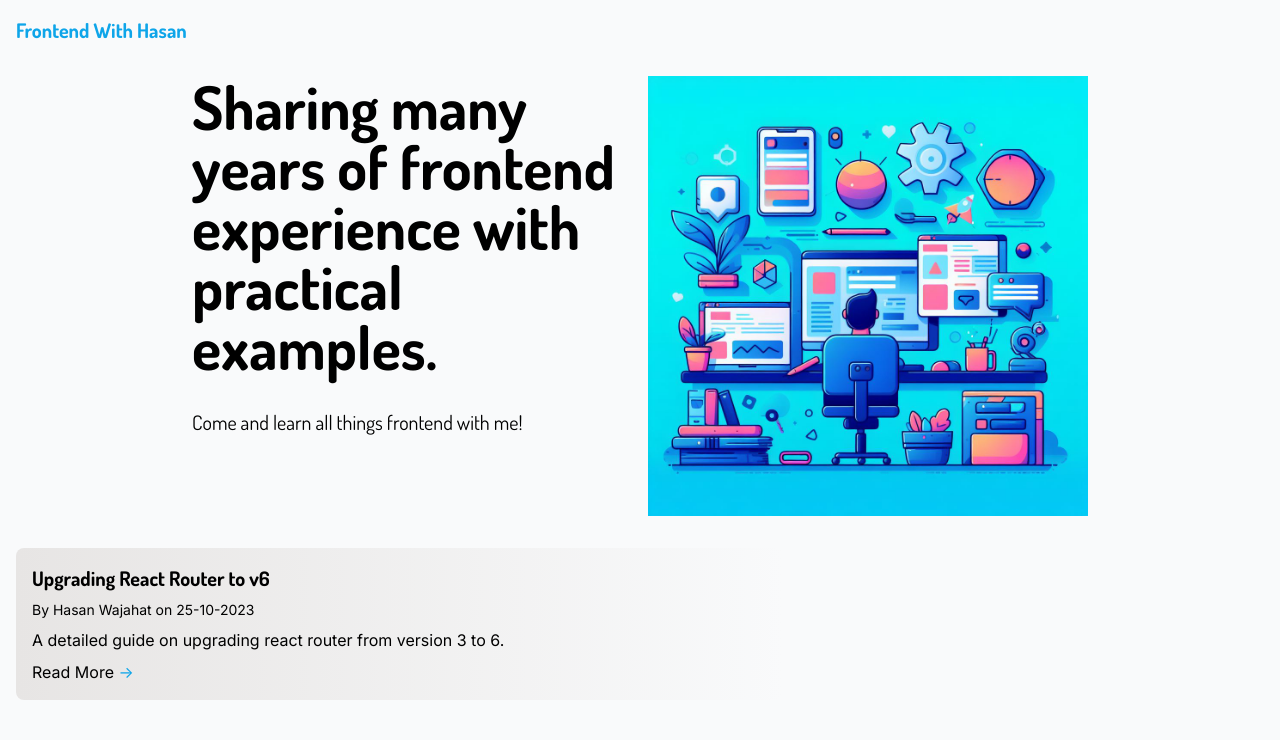
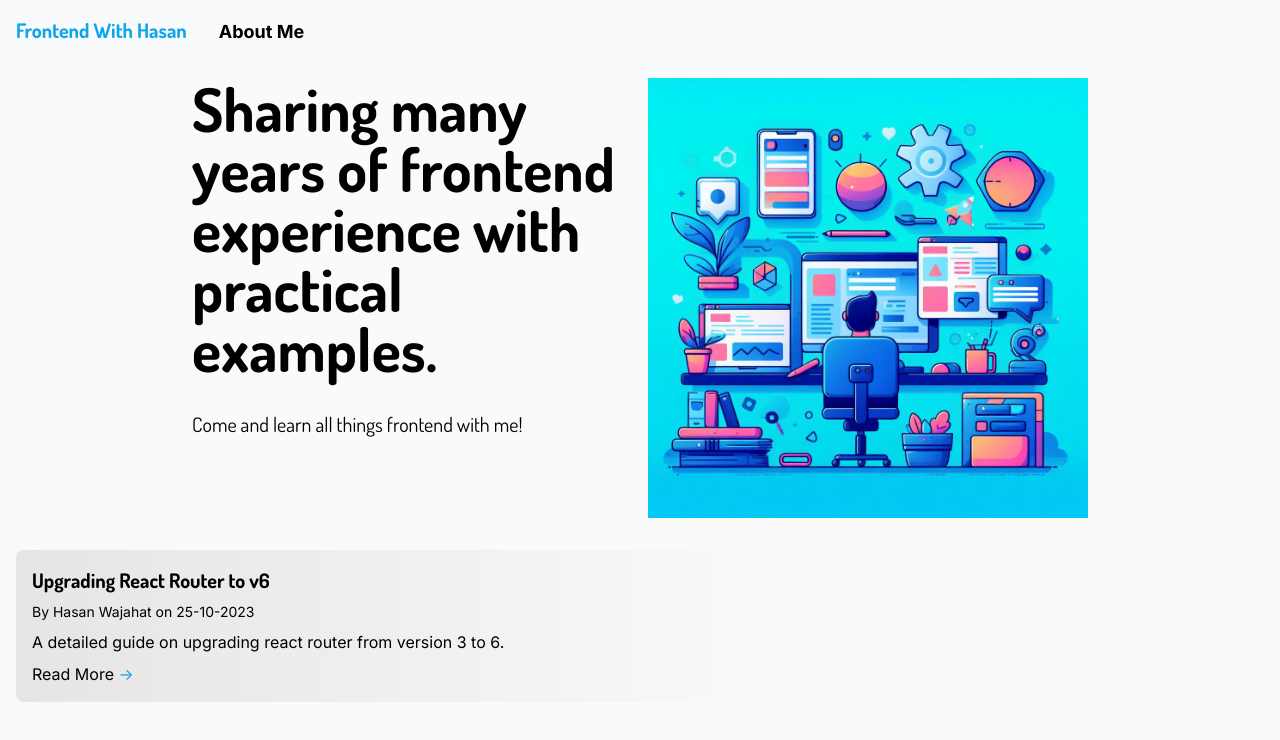
Before and after one commit to hasan-wajahat/my-blog, a Next.js app: page / in a window 1280 px wide. Shown: the top 740 px of the page. Built offline with nearby package versions, Linux system fonts and the light colour scheme.

Commit message:
Adds about me to header

```diff
--- a/app/components/Header.tsx
+++ b/app/components/Header.tsx
@@ -2,10 +2,15 @@ import Link from "next/link";
 
 const Header = () => {
   return (
-    <header className="container sticky top-0 mx-auto mb-4 px-4 pt-4 bg-gray-50 dark:bg-gray-900">
+    <header className="container sticky top-0 mx-auto p-4 bg-gray-50 dark:bg-gray-900">
       <Link href={"/"}>
-        <span className="font-serif font-bold text-xl text-sky-500">
+        <span className="font-serif font-bold text-xl text-sky-500 mr-8">
           Frontend With Hasan
+        </span>
+      </Link>
+      <Link href={"/about-me"}>
+        <span className="font-bold text-lg">
+          About Me
         </span>
       </Link>
     </header>
```
